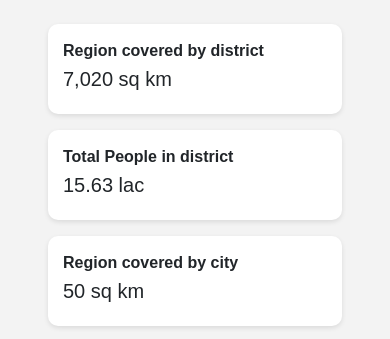
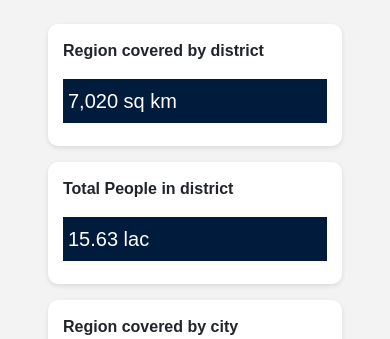
Before and after one commit to DivyanshCNC05/helloDEWAS, a PHP site: page /eventsnews.php in a window 390 px wide. Shown: the part 817-1156 px from the top of the page. Run offline with PHP 8.4, Linux system fonts and the light colour scheme; data that the repository does not hold is empty.

Commit message:
update done 12

```diff
--- a/eventsnews.php
+++ b/eventsnews.php
@@ -41,7 +41,7 @@ $topSmall = [];
 foreach ($events as $e) {
   if ($mainEvent && (int)($e['news_id'] ?? 0) === (int)($mainEvent['news_id'] ?? 0)) continue;
   $topSmall[] = $e;
-  if (count($topSmall) >= 3) break;
+  if (count($topSmall) >= 4) break;
 }
 
 // remaining
@@ -74,7 +74,7 @@ foreach ($events as $e) {
     }
     .main-card img {
       width: 100%;
-      height: 525px;
+      height: 605px;
       object-fit: cover;
       border-radius: 15px;
     }
@@ -120,19 +120,47 @@ foreach ($events as $e) {
         height: 200px;
         object-fit: cover;
     }
+    .top-baner{
+      padding: 48px;
+      }
+      .area{
+        padding-top:10px;
+        padding-bottom:10px;
+        padding-left:5px;
+        padding-right:5px;
+        color: #ffffff;
+        background-color: #011b3d;
+      }
+
     @media (max-width: 992px) {
       .main-card img {
         height: 530px;
       }
     }
+
+  @media only screen
+  and (min-device-width : 320px)
+  and (max-device-width : 640px)
+  {
+    .main-card img {
+      height: 400px;
+    }
+    .top-baner{
+      padding: 10px;
+      }
+    .lower-baner{
+      display: none;
+    }
+  }
+
   </style>
 </head>
 <body>
-  <div class="container-fluid p-5 ">
+  <div class="container-fluid top-baner ">
 
     <div class="row g-4">
       <div class="col-lg-6">
-        <h2 class="section-title ">Latest News</h2>
+        <h1 class="section-title ">Latest News</h1>
         <div class="main-card position-relative">
           <?php if ($mainEvent):
               $resolvedMainImg = img_for($mainEvent['main_image'] ?? '', './Assets/news-banner-1.png'); ?>
@@ -186,15 +214,15 @@ foreach ($events as $e) {
       <div class="col-lg-3 col-md-6">
         <div class="stats-box">
           <p class="mb-1 fw-bold fs-6">Region covered by district</p>
-          <h5>7,020 sq km</h5>
+          <h5 class="mt-3 area">7,020 sq km</h5>
         </div>
         <div class="stats-box">
           <p class="mb-1 fw-bold fs-6">Total People in district</p>
-          <h5>15.63 lac</h5>
+          <h5 class="mt-3 area">15.63 lac</h5>
         </div>
         <div class="stats-box">
           <p class="mb-1 fw-bold fs-6">Region covered by city</p>
-          <h5>50 sq km</h5>
+          <h5 class="mt-3 area">50 sq km</h5>
         </div>
         <div class="stats-box stat-img text-center">
           <!-- <p>Best local news & updates platform hello dewas</p>
@@ -203,7 +231,7 @@ foreach ($events as $e) {
       </div>
     </div>
 
-    <div class="row g-4 mt-4">
+    <div class="row g-4 mt-4 lower-baner">
       <?php
       if (!empty($remaining)) {
         $gridShown = 0;
```
Also changed, not shown: uploads/1761550437_NoTJAc0ToC0-HD.jpg (added), uploads/1761550437_thumb_NoTJAc0ToC0-def.jpg (added), uploads/1761550438_NoTJAc0ToC0-HD.jpg (added), uploads/1761550438_thumb_NoTJAc0ToC0-def.jpg (added).
